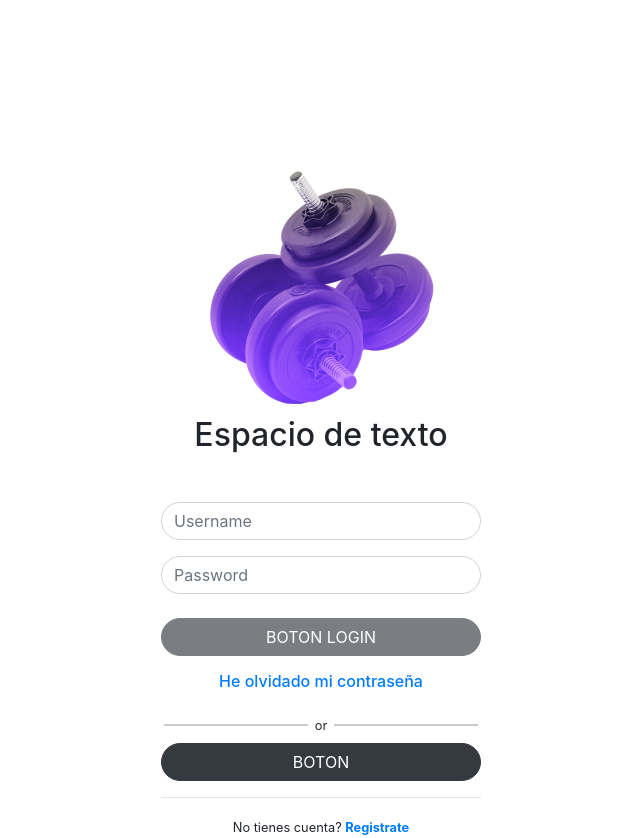
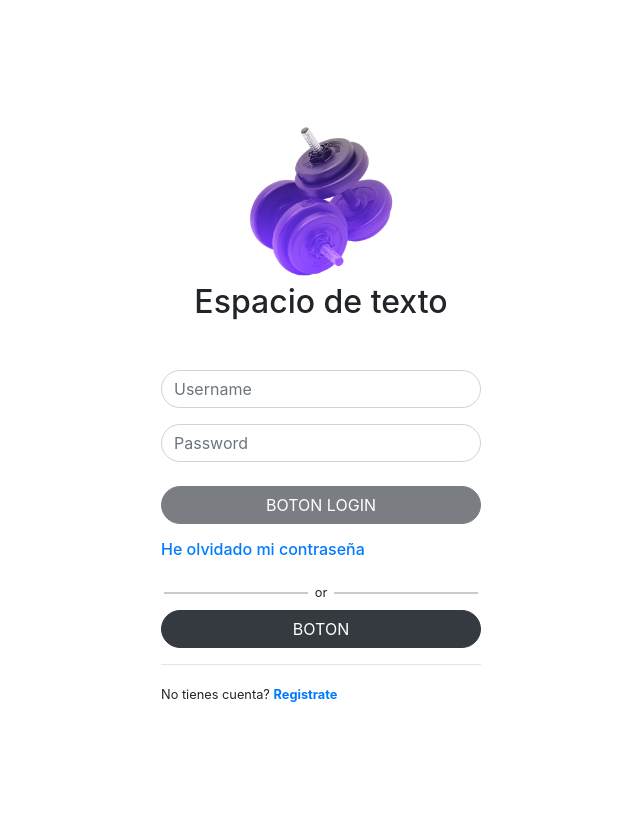
Before and after one commit to colmenadeideas/BS-AC, a React (Create React App) app in the folder frontend/: page /access in a window 1280 px wide. Shown: the whole page, without its empty margins (319-959 px from the left). After the commit the page ends 800 px from the top, so only its background shows below. Built offline with nearby package versions, Linux system fonts and the light colour scheme.

Commit message:
login css

```diff
--- a/frontend/src/components/Login/Login.js
+++ b/frontend/src/components/Login/Login.js
@@ -1,6 +1,6 @@
 import React, { useState } from 'react';
 import { Link } from 'react-router-dom';
-import './login.css'
+import './Login.css'
 
 //Redux
 import { loginAction } from '../../store/actions/loginAction'
@@ -44,7 +44,6 @@ const Login = ({history}) => {
 
     return (
         <div className="d-flex justify-content-center">
-
             <div className="login-container">
                 <img src="../images/img_test.png" className="login_logo" alt="logo"/>
                 <h2 className="text-center mb-5">Espacio de texto</h2>
--- a/frontend/src/components/Login/login.css
+++ b/frontend/src/components/Login/login.css
@@ -1,9 +1,13 @@
 .login-container {
     position: absolute;
-    top: 20%;
+    top: 15%;
     bottom: 20%;
     width: 320px;
-    text-align: center;
+    /*text-align: center;*/
+}
+.login_logo{
+    width: 150px;
+    margin: 0 85px;
 }
 
 .or {
```
Also changed, not shown: 2 other files (tests, documents, lock files or other folders).
